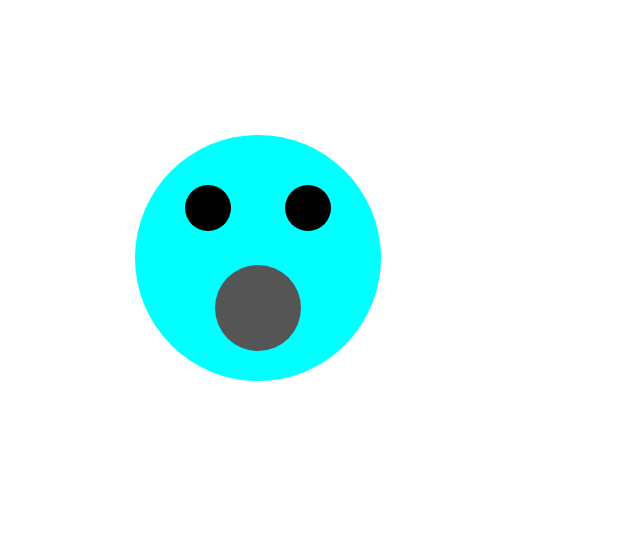
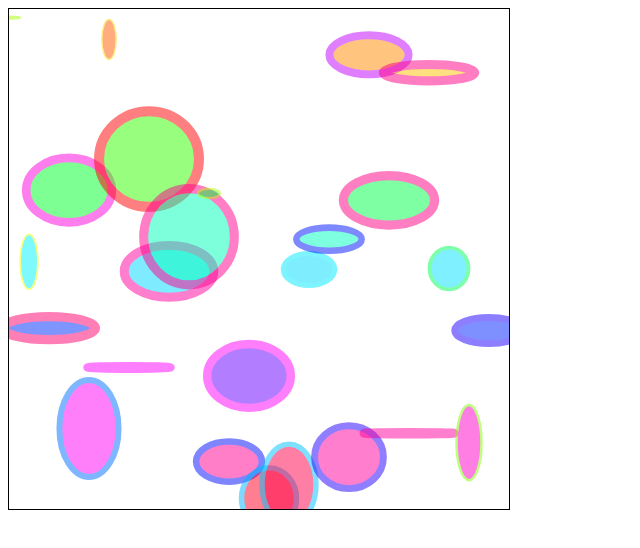
Before and after one commit to mcdott/4310-d3-tutorial, a plain HTML site: page svg02.html in a window 1280 px wide. Shown: the whole page, without its empty margins (0-640 px from the left). Drawn offline with nearby package versions, Linux system fonts and the light colour scheme.

Commit message:
Completes 02-Working-with-svg

```diff
--- a/svg02.html
+++ b/svg02.html
@@ -8,12 +8,41 @@
   </head>
   <body>
     <svg id="svg" width="500" height="500">
-      <circle cx="250" cy="250" r="123" fill="#0ff" />
+      <!-- circles challenge -->
+      <!-- <circle cx="250" cy="250" r="123" fill="#0ff" />
       <circle cx="200" cy="200" r="23" fill="#000" />
       <circle cx="300" cy="200" r="23" fill="#000" />
-      <circle cx="250" cy="300" r="43" fill="#555" />
+      <circle cx="250" cy="300" r="43" fill="#555" /> -->
     </svg>
     <script src="https://d3js.org/d3.v7.min.js"></script>
-    <script></script>
+    <script>
+      function makeRandomData(n) {
+        const array = [];
+        for (let i = 0; i < n; i += 1) {
+          array.push({ a: Math.random(), b: Math.random(), c: Math.random() });
+        }
+        return array;
+      }
+      const data = makeRandomData(25);
+
+      d3.select("#svg")
+        .style("border", "1px solid")
+        // .selectAll("circle")
+        .selectAll("ellipse")
+        .data(data)
+        .enter()
+        // .append("circle")
+        .append("ellipse")
+        // Set attributes for SVG circles based on data
+        .attr("cx", (d, i) => (i * 500) / data.length)
+        .attr("cy", (d) => d.a * 500)
+        // .attr("r", (d) => d.c * 75)
+        .attr("rx", (d) => d.b * 50)
+        .attr("ry", (d) => d.c * 50)
+        .attr("fill", (d) => (hsl = `hsl(${d.a * 360}, 100%, 50%)`))
+        .attr("opacity", () => 0.5)
+        .attr("stroke-width", (d) => 10 * d.b)
+        .attr("stroke", (d) => (hsl = `hsl(${d.b * 360}, 100%, 50%)`));
+    </script>
   </body>
 </html>
```
